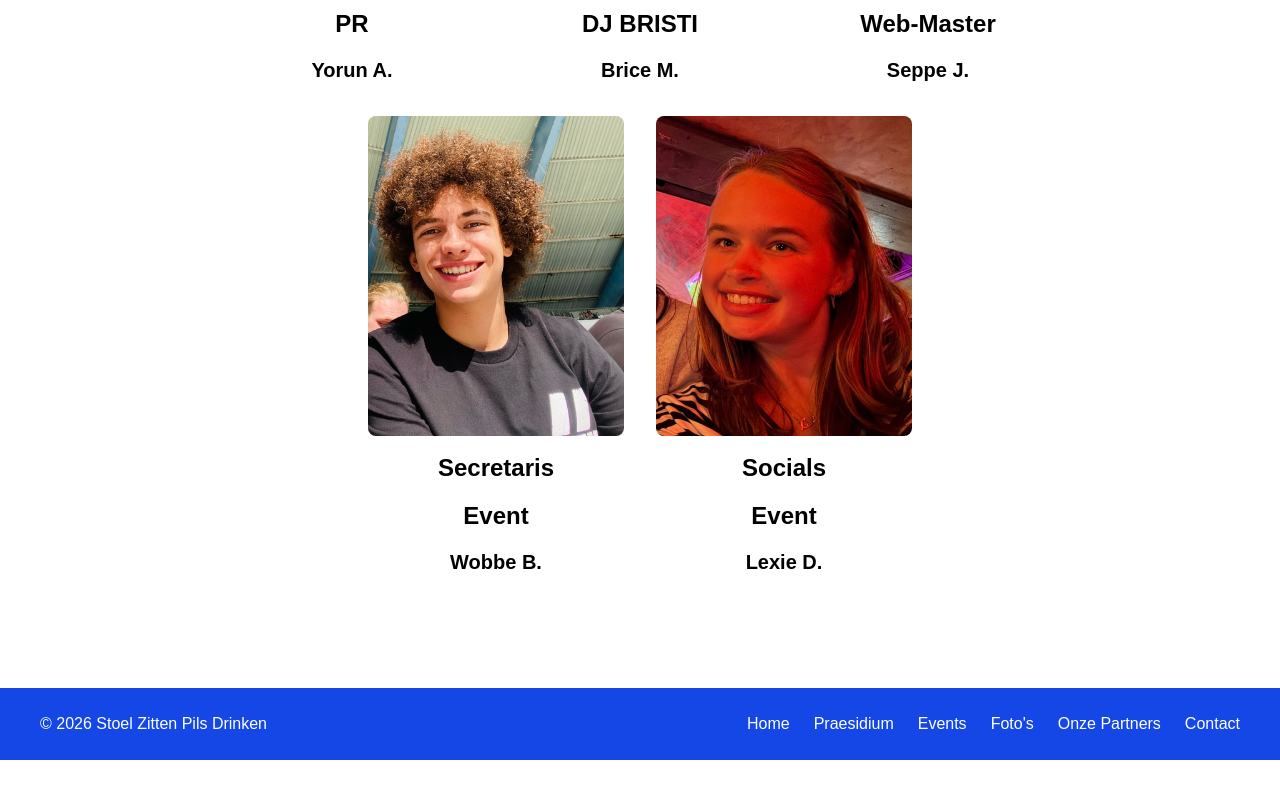
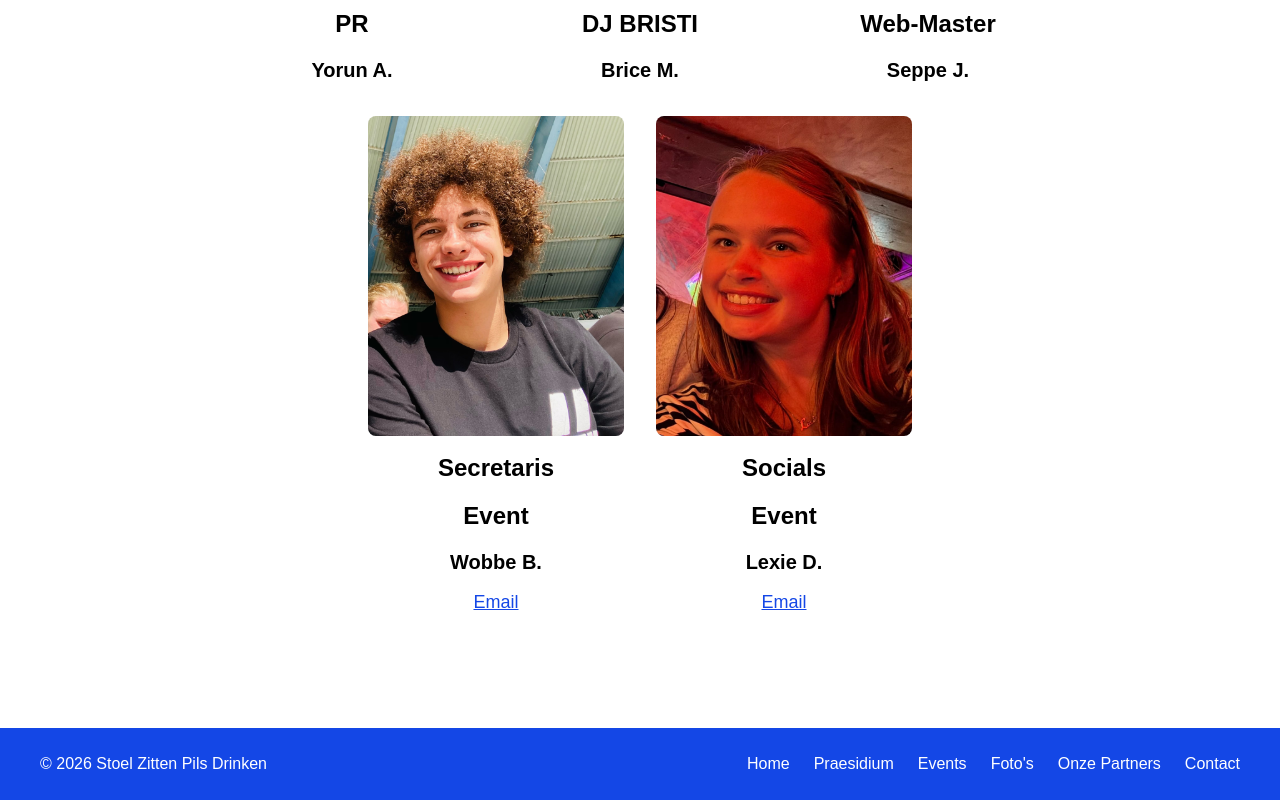
Before and after one commit to seppejoije-ux/seppejoije-ux.github.io, a Next.js app: page /praesidium in a window 1280 px wide. Shown: the part 700-1500 px from the top of the page. Before the commit the page ends 1460 px from the top, so only its background shows below. Built offline with nearby package versions, Linux system fonts and the light colour scheme.

Commit message:
update email

```diff
--- a/app/praesidium/page.tsx
+++ b/app/praesidium/page.tsx
@@ -2,6 +2,8 @@ export default function Praesidium() {
   // Gsm: precies 2 per rij. Vanaf sm: vaste breedte per kaart.
   const card = "text-center w-[calc(50%-0.5rem)] sm:w-56 lg:w-64";
   const img = "w-full aspect-[4/5] object-cover rounded-lg";
+  const mail =
+    "block mt-2 sm:mt-3 text-base sm:text-lg text-blue-700 underline hover:text-blue-800";
 
   return (
     <main className="min-h-screen bg-white text-black px-4 sm:px-10 py-8 lg:py-12">
@@ -35,6 +37,9 @@ export default function Praesidium() {
           <p className="text-lg sm:text-2xl font-bold mt-2 sm:mt-4">Secretaris</p>
           <p className="text-lg sm:text-2xl font-bold mt-2 sm:mt-4">Event</p>
           <p className="text-base sm:text-xl font-bold mt-2 sm:mt-4">Wobbe B.</p>
+          <a href="mailto:wobbe.baele@student.kuleuven.be" className={mail}>
+            Email
+          </a>
         </div>
 
         <div className={card}>
@@ -42,9 +47,10 @@ export default function Praesidium() {
           <p className="text-lg sm:text-2xl font-bold mt-2 sm:mt-4">Socials</p>
           <p className="text-lg sm:text-2xl font-bold mt-2 sm:mt-4">Event</p>
           <p className="text-base sm:text-xl font-bold mt-2 sm:mt-4">Lexie D.</p>
+          <a href="mailto:lexie.depuydt@student.kuleuven.be" className={mail}>
+            Email
+          </a>
         </div>
-
-
       </div>
     </main>
   );
```
Also changed, not shown: 1 other file (tests, documents, lock files or other folders).
